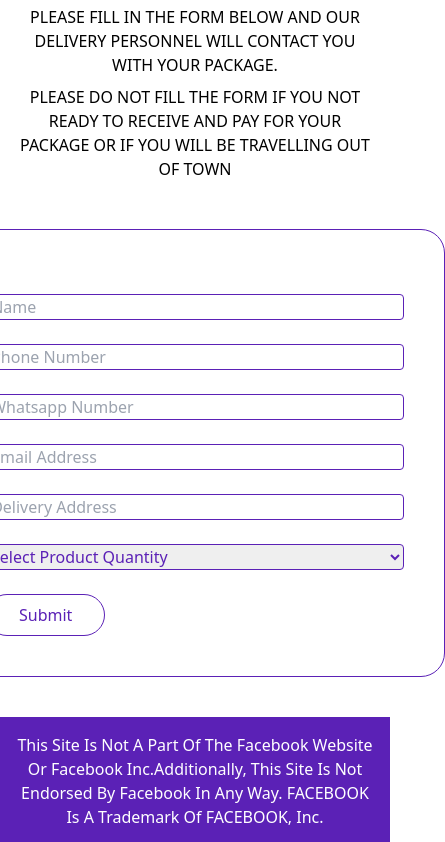
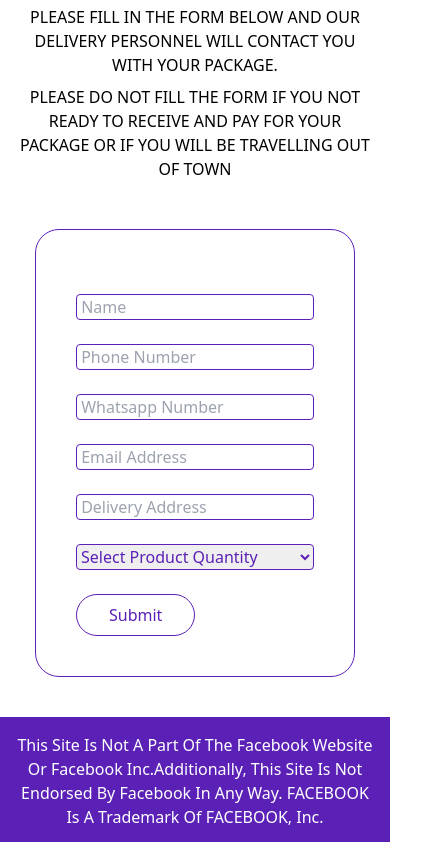
Before and after one commit to Mrkelles/V34, a plain HTML site: page cart.html in a window 390 px wide. Shown: the part 251-1093 px from the top of the page, 445 px wide, since content can reach past the window. Drawn offline with nearby package versions, Linux system fonts and the light colour scheme.

Commit message:
Update form width

```diff
--- a/cart.html
+++ b/cart.html
@@ -31,7 +31,7 @@
         <p>PLEASE DO NOT FILL THE FORM IF YOU NOT READY TO RECEIVE AND PAY FOR YOUR PACKAGE OR IF YOU WILL BE TRAVELLING OUT OF TOWN</p>
     </section>
 
-    <div class="flex justify-self-center my-10 w-[500px]">
+    <div class="flex justify-self-center my-10 w-80 md:w-[500px]">
             <!--  ----------------------------------------------------------------------  -->
             <!--  NOTE: Please add the following <META> element to your page <HEAD>.      -->
             <!--  If necessary, please modify the charset parameter to specify the        -->
```
